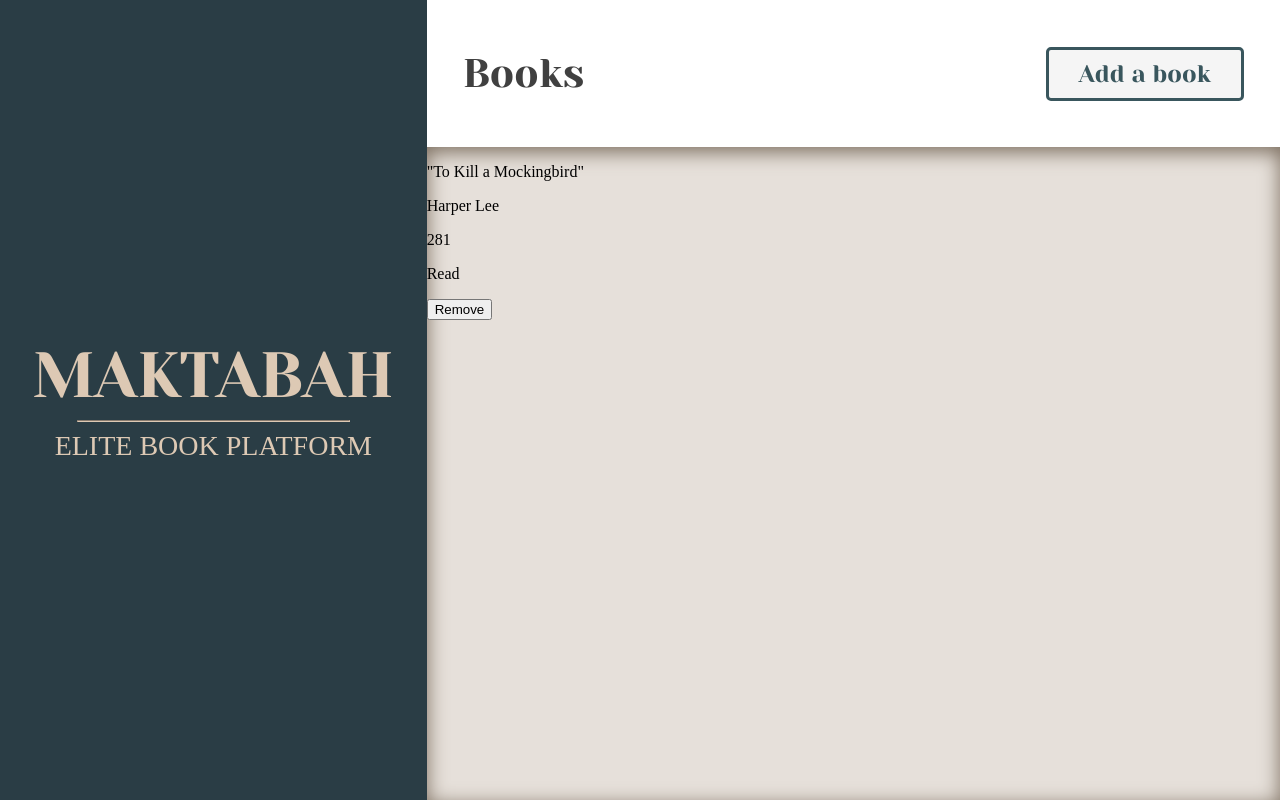
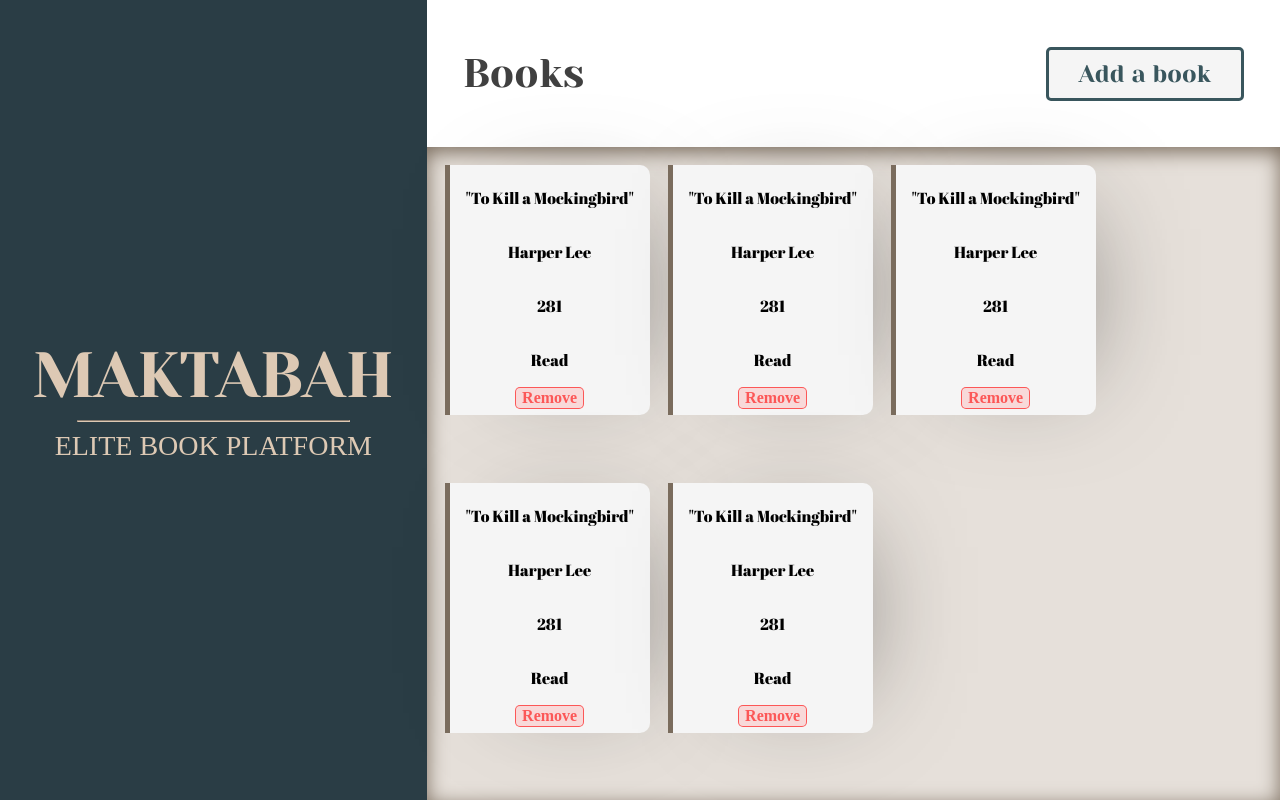
Before and after one commit to osama24sy/odin-library, a plain HTML site: page index.html in a window 1280 px wide. Drawn offline with Linux system fonts and the light colour scheme; a web font is replaced by a local one.

Commit message:
Add CSS for book boxes

```diff
--- a/index.html
+++ b/index.html
@@ -63,6 +63,66 @@
                 </p>
                 <button>Remove</button>
             </div>
+            <div class="book">
+                <p class="title">
+                    "To Kill a Mockingbird"
+                </p>
+                <p class="author">
+                    Harper Lee
+                </p>
+                <p class="page-number">
+                    281
+                </p>
+                <p class="read">
+                    Read
+                </p>
+                <button>Remove</button>
+            </div>
+            <div class="book">
+                <p class="title">
+                    "To Kill a Mockingbird"
+                </p>
+                <p class="author">
+                    Harper Lee
+                </p>
+                <p class="page-number">
+                    281
+                </p>
+                <p class="read">
+                    Read
+                </p>
+                <button>Remove</button>
+            </div>
+            <div class="book">
+                <p class="title">
+                    "To Kill a Mockingbird"
+                </p>
+                <p class="author">
+                    Harper Lee
+                </p>
+                <p class="page-number">
+                    281
+                </p>
+                <p class="read">
+                    Read
+                </p>
+                <button>Remove</button>
+            </div>
+            <div class="book">
+                <p class="title">
+                    "To Kill a Mockingbird"
+                </p>
+                <p class="author">
+                    Harper Lee
+                </p>
+                <p class="page-number">
+                    281
+                </p>
+                <p class="read">
+                    Read
+                </p>
+                <button>Remove</button>
+            </div>
 
         </div>
     </div>
--- a/style.css
+++ b/style.css
@@ -197,4 +197,45 @@ form > button:hover {
 .books {
     background-color: var(--khaki-web);
     box-shadow: inset 0 5px 20px 0px #7a6c5d;
+    display: flex;
+    flex-direction: row;
+    flex-wrap: wrap;
+    gap: 18px;
+    padding: 18px;
 }
+
+.book {
+    background-color: whitesmoke;
+    display: flex;
+    flex-direction: column;
+    justify-content: center;
+    align-items: center;
+    width: 200px;
+    height: 250px;
+    border-left: 5px solid var(--french-bistre);
+    border-top-right-radius: 10px;
+    border-bottom-right-radius: 10px;
+    box-shadow: 26px 2px 117px -61px rgba(0,0,0,0.75);
+    -webkit-box-shadow: 26px 2px 117px -61px rgba(0,0,0,0.75);
+    -moz-box-shadow: 26px 2px 117px -61px rgba(0,0,0,0.75);
+}
+
+.book p {
+    font-family: "Abril FatFace";
+}
+
+.book > button {
+    border: 1px solid rgba(255, 0, 0, 0.60);
+    color: rgba(255, 0, 0, 0.60);
+    background-color: rgba(255, 142, 142, 0.274);
+    border-radius: 5px;
+    font-size: 1em;
+    cursor: pointer;
+    font-family: "Gruppo";
+    font-weight: bold;
+}
+
+.book > button:hover {
+    background-color: rgba(255, 0, 0, 0.60);
+    color: rgb(250, 221, 221);
+}
```
